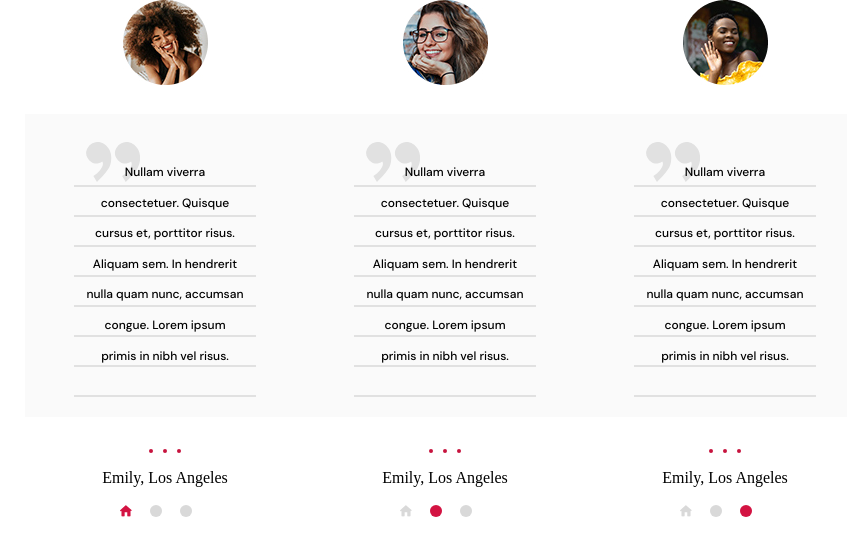
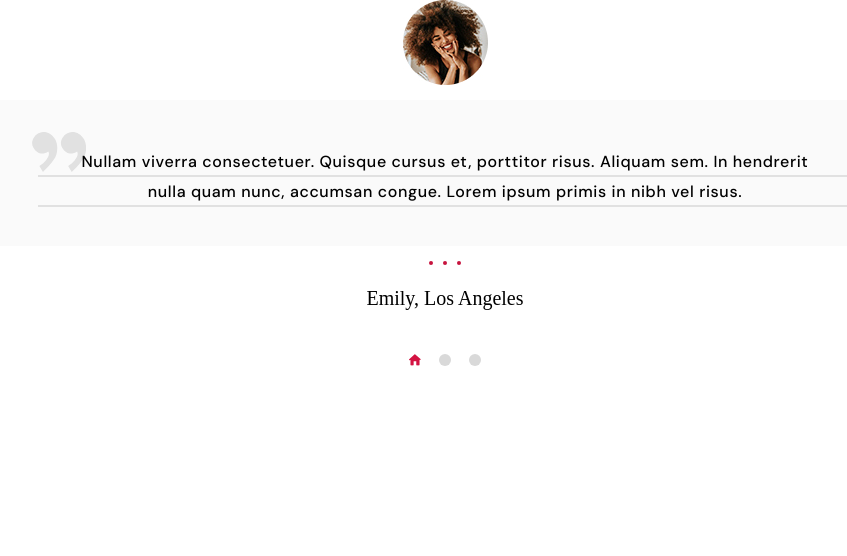
Before and after one commit to MicMinProject/goit-markup-project-01, a plain HTML site: page index.html in a window 1280 px wide. Shown: the whole page, without its empty margins (195-1042 px from the left). Drawn offline with Linux system fonts and the light colour scheme.

Commit message:
comments

```diff
--- a/index.html
+++ b/index.html
@@ -12,7 +12,7 @@
 <body>
     <div class="comments container">
         <div class="comments__view">
-            <div class="comments__card-home" id="card-home">
+            <div class="comments__card-home" id="card-home" >
                 <img class="comments__image" src="./images/comments/comment-photo1.jpg" alt="zdjęcie portretowe Emily, Los Angeles" width="85" height="85"
                 srcset="./images/comments/comment-photo1@2x.jpg 2x">
                 <div class="comments__sheet">
@@ -21,21 +21,20 @@
                     </svg>
                     <div class="comments__line"></div>
                     <div class="comments__line"></div>
-                    <div class="comments__line"></div>
-                    <div class="comments__line"></div>
-                    <div class="comments__line"></div>
-                    <div class="comments__line"></div>
-                    <div class="comments__line"></div>
-                    <div class="comments__line"></div>
+                    <div class="comments__line desktop-invisible"></div>
+                    <div class="comments__line tablet-desktop-invisible"></div>
+                    <div class="comments__line tablet-desktop-invisible"></div>
+                    <div class="comments__line tablet-desktop-invisible"></div>
+                    <div class="comments__line tablet-desktop-invisible"></div>
+                    <div class="comments__line tablet-desktop-invisible"></div>
                     <p class="comments__content">Nullam viverra consectetuer. Quisque cursus et, porttitor risus. Aliquam sem. In hendrerit nulla quam nunc, accumsan congue. Lorem ipsum primis in nibh vel risus.</p>
                 </div>
-                <p></p>
                 <ul class="comments__dots-list link">
                     <li class="comments__dot"></li>
                     <li class="comments__dot"></li>
                     <li class="comments__dot"></li>
                 </ul>
-                <p>Emily, Los Angeles</p>
+                <p class="comments__author">Emily, Los Angeles</p>
                 <ul class="comments__navigation">
                     <li class="comments__post-item"><a href="#card-home" class="comments__post-link">
                         <svg class="comments__navigation-icon" width="12.4" height="11.84">
@@ -55,21 +54,20 @@
                     </svg>
                     <div class="comments__line"></div>
                     <div class="comments__line"></div>
-                    <div class="comments__line"></div>
-                    <div class="comments__line"></div>
-                    <div class="comments__line"></div>
-                    <div class="comments__line"></div>
-                    <div class="comments__line"></div>
-                    <div class="comments__line"></div>
+                    <div class="comments__line desktop-invisible"></div>
+                    <div class="comments__line tablet-desktop-invisible"></div>
+                    <div class="comments__line tablet-desktop-invisible"></div>
+                    <div class="comments__line tablet-desktop-invisible"></div>
+                    <div class="comments__line tablet-desktop-invisible"></div>
+                    <div class="comments__line tablet-desktop-invisible"></div>
                     <p class="comments__content">Nullam viverra consectetuer. Quisque cursus et, porttitor risus. Aliquam sem. In hendrerit nulla quam nunc, accumsan congue. Lorem ipsum primis in nibh vel risus.</p>
                 </div>
-                <p></p>
                 <ul class="comments__dots-list link">
                     <li class="comments__dot"></li>
                     <li class="comments__dot"></li>
                     <li class="comments__dot"></li>
                 </ul>
-                <p>Emily, Los Angeles</p>
+                <p class="comments__author">Emily, Los Angeles</p>
                 <ul class="comments__navigation">
                     <li class="comments__post-item"><a href="#card-home" class="comments__post-link">
                         <svg class="comments__navigation-icon comments__navigation-icon--bg-styles" width="12.4" height="11.84">
@@ -89,21 +87,20 @@
                     </svg>
                     <div class="comments__line"></div>
                     <div class="comments__line"></div>
-                    <div class="comments__line"></div>
-                    <div class="comments__line"></div>
-                    <div class="comments__line"></div>
-                    <div class="comments__line"></div>
-                    <div class="comments__line"></div>
-                    <div class="comments__line"></div>
+                    <div class="comments__line desktop-invisible"></div>
+                    <div class="comments__line tablet-desktop-invisible"></div>
+                    <div class="comments__line tablet-desktop-invisible"></div>
+                    <div class="comments__line tablet-desktop-invisible"></div>
+                    <div class="comments__line tablet-desktop-invisible"></div>
+                    <div class="comments__line tablet-desktop-invisible"></div>
                     <p class="comments__content">Nullam viverra consectetuer. Quisque cursus et, porttitor risus. Aliquam sem. In hendrerit nulla quam nunc, accumsan congue. Lorem ipsum primis in nibh vel risus.</p>
                 </div>
-                <p></p>
                 <ul class="comments__dots-list">
                     <li class="comments__dot"></li>
                     <li class="comments__dot"></li>
                     <li class="comments__dot"></li>
                 </ul>
-                <p>Emily, Los Angeles</p>
+                <p class="comments__author">Emily, Los Angeles</p>
                 <ul class="comments__navigation">
                     <li class="comments__post-item"><a href="#card-home" class="comments__post-link">
                         <svg class="comments__navigation-icon comments__navigation-icon--bg-styles" width="12.4" height="11.84">
--- a/sass/layouts/_comments.scss
+++ b/sass/layouts/_comments.scss
@@ -9,7 +9,8 @@ body {
 .comments{
     &__view {
         display: flex;
-        overflow:hidden;
+        overflow: hidden;
+        width: 280px;
     }
     &__card-home,
     &__card-second,
@@ -29,6 +30,7 @@ body {
         min-width: 280px;
         padding-bottom: 20px;
         padding-top: 43px;
+        margin-bottom: 30px;
         background-color: #FAFAFA;
         z-index: -2;
     }
@@ -58,6 +60,13 @@ body {
         position: absolute;
         margin: 0;
     }
+    &__author {
+        font-weight: 500;
+        font-size: 14px;
+        line-height: 186%;
+        margin-bottom: 30px;
+        margin-top: 18px;
+    }
     &__dots-list {
         display: flex;
         list-style: none;
@@ -77,6 +86,7 @@ body {
         justify-content: center;
         list-style: none;
         margin: 0;
+        margin-right: -18px;
         padding: 0;
     }
     &__post-item {
@@ -114,3 +124,76 @@ body {
         }
     }
 }
+@media screen and (min-width:768px) {
+    .container {
+        padding: 0 34px;
+    }
+    .comments{
+        &__view {
+            width: 620px;
+        }
+        &__image {
+            margin-bottom: 19px;
+        }
+        &__sheet{
+            min-width: 620px;
+            padding-top: 47px;
+            padding-bottom: 34px;
+            margin-bottom: 24px;
+        }
+        &__sheet-icon {
+            left: 40px;
+            top: 30px;
+        }
+        &__line {
+            width: 524px;
+        }
+        &__content {
+            font-size: 14px;
+            line-height: 216%;
+            letter-spacing: 0.04em;
+            width: 460px;
+            height: 83px;
+        }
+        &__author {
+            font-size: 16px;
+            margin-bottom: 35px;
+            margin-top: 14px;
+        }
+    }
+}
+@media screen and (min-width: 1200px) {
+    .container {
+        padding: 0 46px;
+    }
+    .comments{
+        &__view {
+            width: 926px;
+        }
+        &__image {
+            margin-bottom: 15px;
+        }
+        &__sheet{
+            min-width: 926px;
+            padding-bottom: 39px;
+            margin-bottom: 15px;
+        }
+        &__sheet-icon {
+            left: 50px;
+            top: 32px;
+        }
+        &__line {
+            width: 813px;
+        }
+        &__content {
+            font-size: 16px;
+            line-height: 186%;
+            width: 750px;
+            height: 52px;
+        }
+        &__author {
+            font-size: 20px;
+            margin-top: 15px;
+        }
+    }
+}
--- a/sass/main.scss
+++ b/sass/main.scss
@@ -1 +1,3 @@
+@import "./utils/invisible";
+
 @import "./layouts/comments";
--- /dev/null
+++ b/sass/utils/_invisible.scss
@@ -0,0 +1,10 @@
+@media screen and (min-width:768px){
+    .tablet-desktop-invisible {
+        display: none;
+    }
+}
+@media screen and (min-width:1200px) {
+    .desktop-invisible {
+        display: none;
+    }
+}
```
Also changed, not shown: css/main.css, css/main.min.css, 2 other files.
